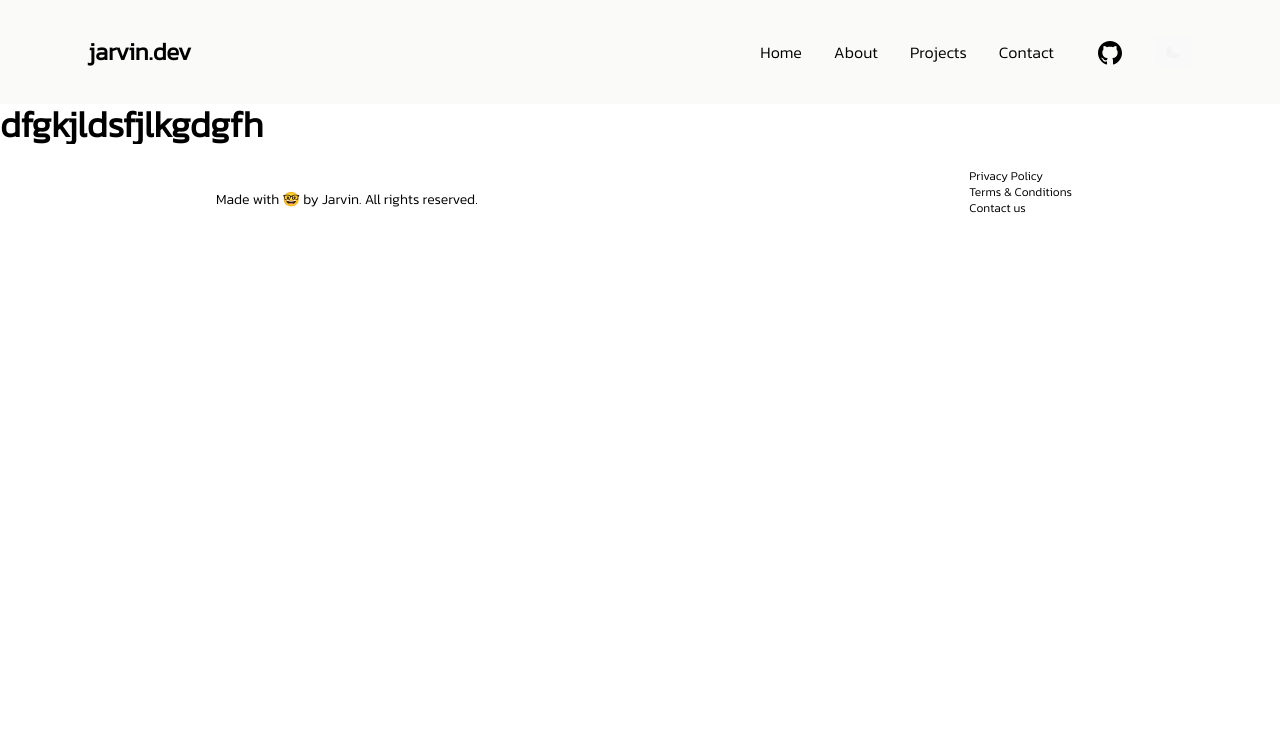
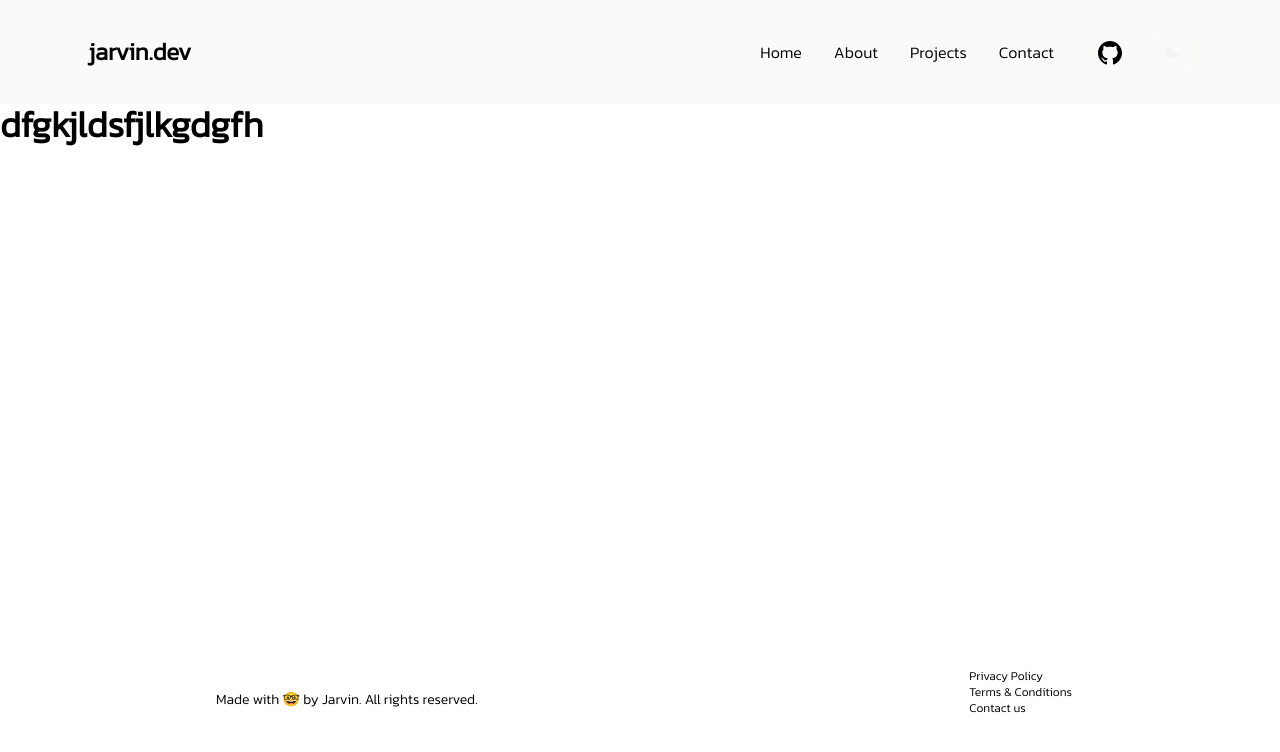
Before and after one commit to jarvin-s/portfolio, a Vue app: page /contact in a window 1280 px wide. Shown: the top 752 px of the page. Built offline with nearby package versions, Linux system fonts and the light colour scheme.

Commit message:
Fix Navbar & add Contact

```diff
--- a/src/components/Navbar.vue
+++ b/src/components/Navbar.vue
@@ -2,7 +2,7 @@
     <div class="bg-stone-50 dark:bg-zinc-900 sticky top-0 z-10">
         <nav class="nav-container px-6 py-8 mx-auto md:flex md:justify-between md:items-center">
             <div class="flex items-center justify-between">
-                <RouterLink to="/" class="text-xl  md:text-2xl">
+                <RouterLink to="#home" class="text-xl  md:text-2xl">
                     <h3 class="text-black font-bold dark:text-white">jarvin.dev</h3>
                 </RouterLink>
                 <div @click="showMenu = !showMenu" class="flex md:hidden">
@@ -21,27 +21,19 @@
                 class="flex-col mt-8 md:flex items-center md:space-y-0 md:flex-row md:space-x-2 md:mt-0">
 
                 <li class="px-3 py-2 rounded-lg text-black dark:text-white hover:bg-gray-300 dark:hover:bg-zinc-500">
-                    <RouterLink class="hover:font-bold" to="#home"
-                        v-scroll-to="'#home'">
-                        Home </RouterLink>
+                    <RouterLink class="hover:font-bold" to="#home" v-scroll-to="'#home'"> Home </RouterLink>
                 </li>
 
-                <li
-                    class="px-3 py-2 rounded-lg text-black dark:text-white hover:bg-gray-300 dark:hover:bg-zinc-500">
-                    <RouterLink class="hover:font-bold" to="#about"
-                        v-scroll-to="'#about'"> About </RouterLink>
+                <li class="px-3 py-2 rounded-lg text-black dark:text-white hover:bg-gray-300 dark:hover:bg-zinc-500">
+                    <RouterLink class="hover:font-bold" to="#about" v-scroll-to="'#about'"> About </RouterLink>
                 </li>
 
-                <li
-                    class="px-3 py-2 rounded-lg text-black dark:text-white hover:bg-gray-300 dark:hover:bg-zinc-500">
-                    <RouterLink class="hover:font-bold" to="#projects"
-                        v-scroll-to="'#projects'"> Projects </RouterLink>
+                <li class="px-3 py-2 rounded-lg text-black dark:text-white hover:bg-gray-300 dark:hover:bg-zinc-500">
+                    <RouterLink class="hover:font-bold" to="#projects" v-scroll-to="'#projects'"> Projects </RouterLink>
                 </li>
 
-                <li
-                    class="px-3 py-2 rounded-lg text-black dark:text-white hover:bg-gray-300 dark:hover:bg-zinc-500">
-                    <RouterLink class="hover:font-bold" to="#contact"
-                        v-scroll-to="'#contact'"> Contact </RouterLink>
+                <li class="px-3 py-2 rounded-lg text-black dark:text-white hover:bg-gray-300 dark:hover:bg-zinc-500">
+                    <RouterLink class="hover:font-bold" to="#contact" v-scroll-to="'#contact'"> Contact </RouterLink>
                 </li>
 
                 <div class="flex justify-between items-center">
--- a/src/views/About.vue
+++ b/src/views/About.vue
@@ -1,6 +1,6 @@
 <template>
     <div class="target" v-motion-slide-visible-once-left>
-        <section class="contact bg-white dark:bg-zinc-900">
+        <section class="about bg-white dark:bg-zinc-900">
             <div class="hero-main pb-[500px]">
                 <h1 class="font-bold flex flex-col dark:text-white text-4xl sm:flex-row">dfgkjldsfjlkgdgfh</h1>
             </div>
--- a/src/views/Contact.vue
+++ b/src/views/Contact.vue
@@ -1,15 +1,15 @@
 <template>
-    <section class="contact bg-white dark:bg-zinc-800">
-        <div>
-            <h1 class="font-bold text-4xl">dfgkjldsfjlkgdgfh</h1>
-        </div>
-    </section>
+    <div class="target" v-motion-slide-visible-once-left>
+        <section class="contact bg-white dark:bg-zinc-900">
+            <div class="hero-main pb-[500px]">
+                <h1 class="font-bold flex flex-col dark:text-white text-4xl sm:flex-row">dfgkjldsfjlkgdgfh</h1>
+            </div>
+        </section>
+    </div>
 </template>
 
 <script>
 
 </script>
 
-<style>
-
-</style>
+<style></style>
--- a/src/views/Home.vue
+++ b/src/views/Home.vue
@@ -3,6 +3,7 @@
         <HomeContent id="home"/>
         <About id="about"/>
         <Projects id="projects"/>
+        <Contact id="contact"/>
     </div>
 </template>
 
@@ -10,12 +11,14 @@
 import HomeContent from '@/views/HomeContent.vue'
 import About from '@/views/About.vue'
 import Projects from '@/views/Projects.vue'
+import Contact from'@/views/Contact.vue'
 
 export default {
     components: {
         HomeContent,
         About,
-        Projects
+        Projects,
+        Contact
     }
 }
 </script>
```
